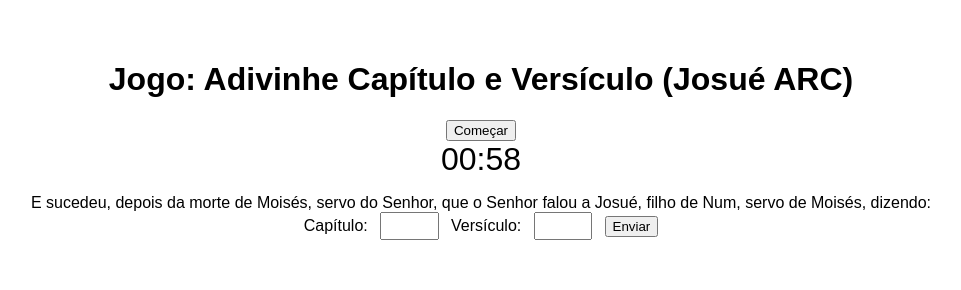
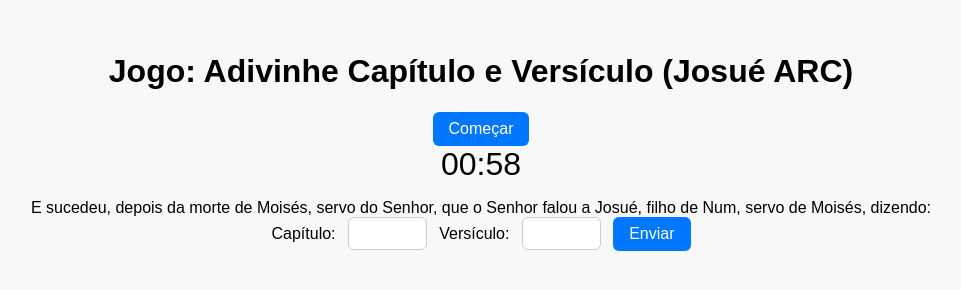
Before and after one commit to juliogomes78/Jogo-dos-vers-culos, a plain HTML site: page index.html in a window 1280 px wide. Both pictures are taken after a click on the button "Começar". Shown: the whole page, without its empty margins (159-1120 px from the left). Drawn offline with Linux system fonts and the light colour scheme.

Commit message:
Correção para compatibilidade.html

```diff
--- a/index.html
+++ b/index.html
@@ -4,14 +4,41 @@
   <meta name="viewport" content="width=device-width, initial-scale=1.0">
   <title>Jogo: Adivinhe o Capítulo e Versículo (Josué ARC)</title>
   <style>
-    body { font-family: sans-serif; text-align: center; padding: 2rem; }
+    body {
+      font-family: sans-serif;
+      text-align: center;
+      padding: 2rem;
+      margin: 0;
+      background: #f8f8f8;
+    }
     .versiculo {
       margin: 10px 0;
       padding: 8px;
-      border-bottom: 1px solid #ccc; }
-    input { width: 3rem; margin: 0 0.5rem; padding: 0.2rem; font-size: 1rem; }
-    .certo { background: lightgreen; }
-    .errado { background: lightcoral; }
+      border-bottom: 1px solid #ccc;
+    }
+    input {
+      width: 4rem;
+      margin: 0 0.5rem;
+      padding: 0.4rem;
+      font-size: 1rem;
+      border: 1px solid #ccc;
+      border-radius: 6px;
+    }
+    button {
+      padding: 0.5rem 1rem;
+      font-size: 1rem;
+      border: none;
+      border-radius: 6px;
+      background: #0077ff;
+      color: white;
+      cursor: pointer;
+    }
+    button:disabled {
+      background: #999;
+      cursor: not-allowed;
+    }
+    .certo { background: lightgreen !important; }
+    .errado { background: lightcoral !important; }
     #timer { font-size: 2rem; margin-bottom: 1rem; }
   </style>
 </head>
@@ -23,16 +50,16 @@
     <div id="timer">00:40</div>
     <div id="versiculo"></div>
     <div>
-      Capítulo: <input type="number" id="capInput" min="1">
-      Versículo: <input type="number" id="versInput" min="1">
+      Capítulo:
+      <input type="number" inputmode="numeric" pattern="[0-9]*" id="capInput" min="1">
+      Versículo:
+      <input type="number" inputmode="numeric" pattern="[0-9]*" id="versInput" min="1">
       <button id="submitBtn">Enviar</button>
     </div>
     <div id="resultado" style="margin-top: 1rem;"></div>
   </div>
 
   <script>
-
-
     const startBtn = document.getElementById('startBtn');
     const gameDiv = document.getElementById('game');
     const timerDiv = document.getElementById('timer');
@@ -560,15 +587,15 @@
 ];
 
       let current, timerId;
-startBtn.disabled = false;
-
 
     startBtn.addEventListener('click', () => {
       if (versiculos.length === 0) {
         alert('Versículos ainda não carregados.');
         return;
       }
+      startBtn.blur();
       gameDiv.style.display = 'block';
+      gameDiv.scrollIntoView({ behavior: 'smooth' });
       startRound();
     });
 
@@ -579,11 +606,6 @@ startBtn.disabled = false;
     });
 
     function startRound() {
-    if (versiculos.length === 0) {
-      alert('Versículos não carregados ainda.');
-      return;
-    }
-
       capInput.value = '';
       versInput.value = '';
       capInput.className = '';
@@ -608,8 +630,8 @@ startBtn.disabled = false;
     }
 
     function updateTimerDisplay(seconds) {
-    const m = String(Math.floor(seconds / 60)).padStart(2,'0');
-    const s = String(seconds % 60).padStart(2,'0');
+      const m = String(Math.floor(seconds / 60)).padStart(2, '0');
+      const s = String(seconds % 60).padStart(2, '0');
       timerDiv.textContent = `${m}:${s}`;
     }
 
```
Lines whose indentation alone changed are shown as unchanged.
